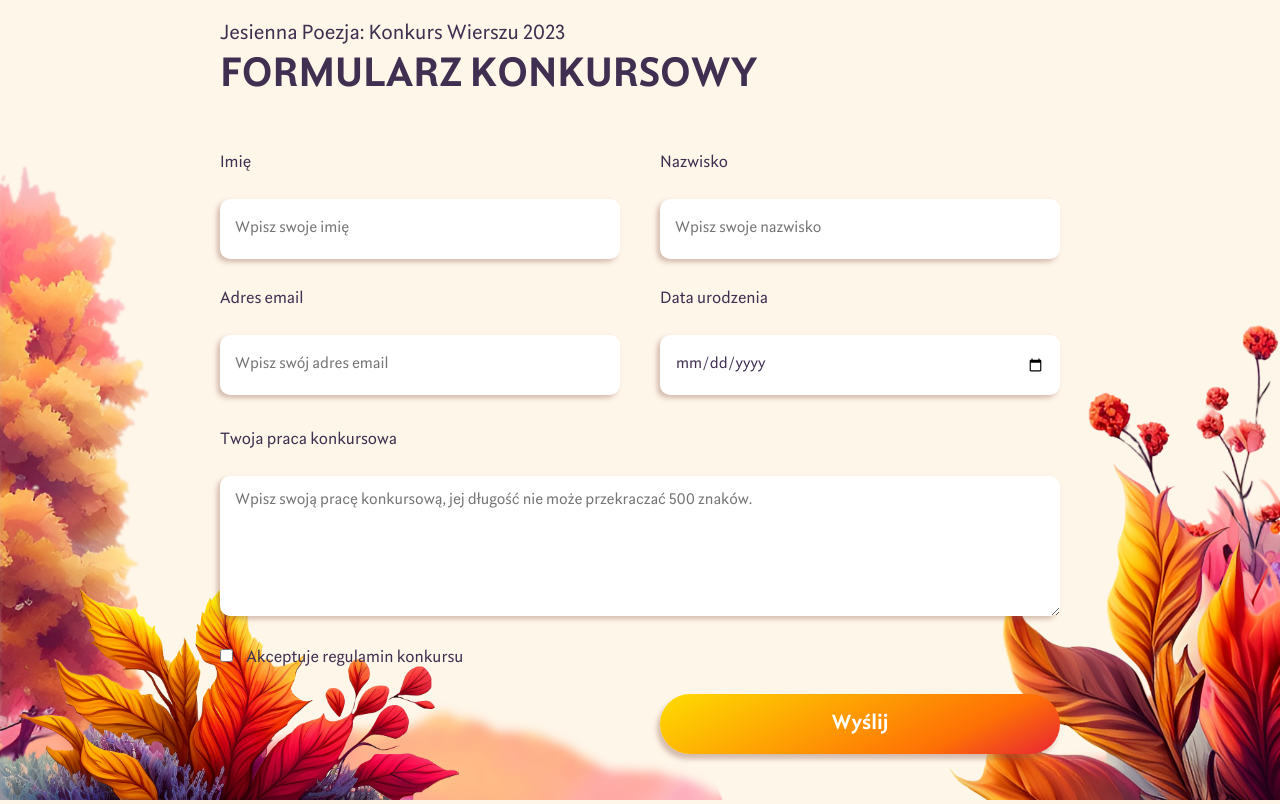
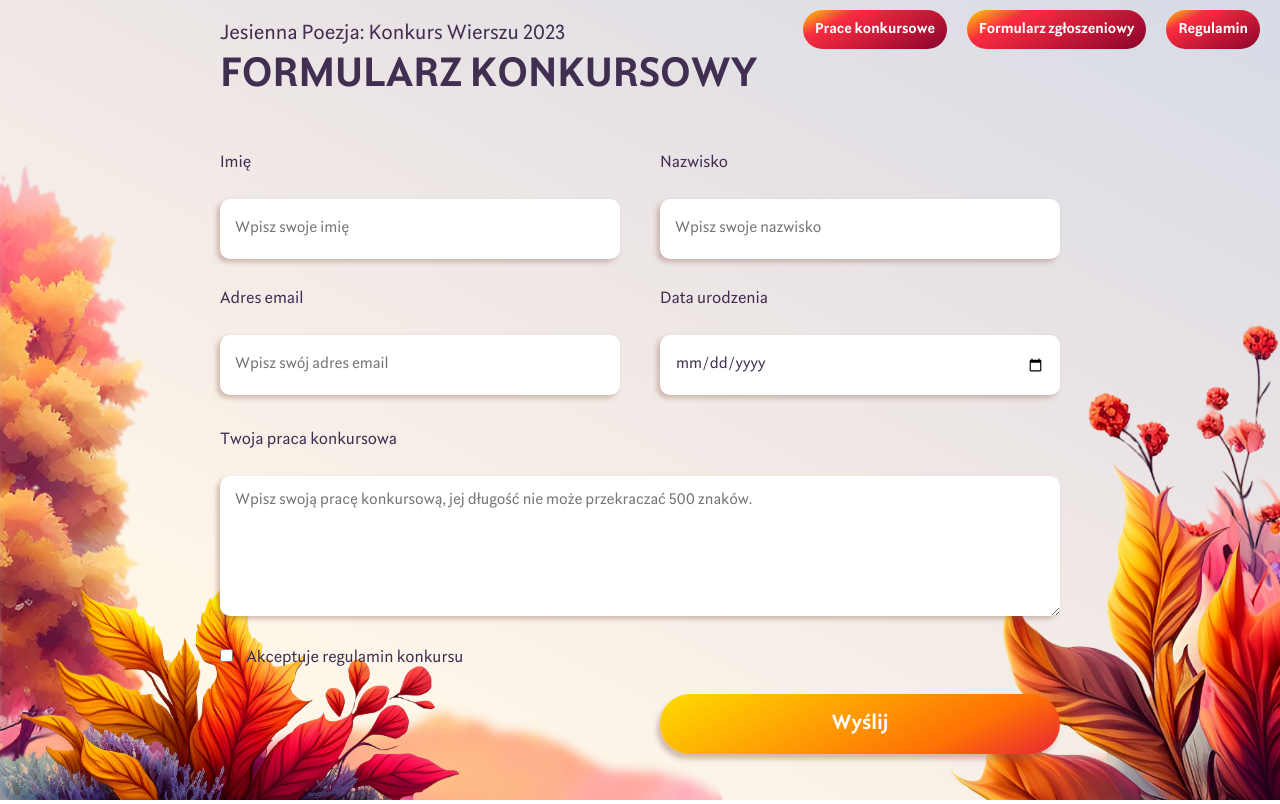
Before and after one commit to askrzypczynska/CompetitionForm-PHP, a PHP site: page / in a window 1280 px wide. Run offline with PHP 8.4, Linux system fonts and the light colour scheme.

Commit message:
Adding menu and site with contest works

```diff
--- a/index.php
+++ b/index.php
@@ -12,44 +12,63 @@
         <div class="flowerImg"></div>
         <div class="flowerImgSec"></div>
     </div>
+    <div class="menu">
+        <ul>
+            <li>
+                <a class="menuBtn" href="workList.php">
+                    Prace konkursowe
+                </a>
+            </li>
+            <li>
+                <a class="menuBtn" href="index.php">
+                    Formularz zgłoszeniowy
+            </a>
+            </li>
+            <li>
+                <a class="menuBtn" href="#">
+                    Regulamin
+                </a>
+            </li>
+        </ul>
+    </div>
     <div class="container">
         <div class="headText">
             Jesienna Poezja: Konkurs Wierszu 2023
             <div class="title">FORMULARZ KONKURSOWY</div>
         </div>
-        <form action="#">
+        <form action="workList.php" methode="get">
             <div class="user-details">
                 <div class="input-box">
                     <span class="details">Imię</span>
-                    <input type="text" class="icon" placeholder="Wpisz swoje imię" required>
+                    <input type="text" class="icon" placeholder="Wpisz swoje imię" name="firstName" required>
                 </div>
                 <div class="input-box">
                     <span class="details">Nazwisko</span>
-                    <input type="text" class="icon" placeholder="Wpisz swoje nazwisko" required>
+                    <input type="text" class="icon" placeholder="Wpisz swoje nazwisko" name="lastName" required>
                 </div>
                 <div class="input-box">
                     <span class="details">Adres email</span>
-                    <input type="text" class="icon" placeholder="Wpisz swój adres email" required>
+                    <input type="text" class="icon" placeholder="Wpisz swój adres email" name="email" required>
                 </div>
                 <div class="input-box">
                     <span class="details">Data urodzenia</span>
-                    <input type="date" required>
+                    <input type="date" name="dateBirth" required>
                 </div>
             </div>
             <div class="user-work">
                 <span class="details">Twoja praca konkursowa</span>
-                <textarea type="text" class="icon" placeholder="Wpisz swoją pracę konkursową, jej długość nie może przekraczać 500 znaków." required maxlength="500"></textarea>
-                <input type="checkbox">
+                <textarea type="text" class="icon" placeholder="Wpisz swoją pracę konkursową, jej długość nie może przekraczać 500 znaków." name="contestWork" required maxlength="500"></textarea>
+                <input type="checkbox" class="statuteCheckbox" required>
                 <label for="">Akceptuje regulamin konkursu</label><br>
             </div>
-            <div class="button">
+            <div class="buttonSubmit">
                 <input type="submit" value="Wyślij">
             </div>
         </form>
     </div>
 
     <?php
-
+        // if(isset($_GET['firstName']) and isset($_GET))
     ?>
 
 </body>
--- a/main.css
+++ b/main.css
@@ -25,6 +25,7 @@
     box-sizing: border-box;
     font-family: Rubiesque;
     color: #402f51;
+
 }
 
 body{
@@ -32,8 +33,8 @@ body{
     height: 100vh;
     justify-content: center;
     align-items: center;
-    background-color: #fef6e9;
-    background-image: url("img/background.png");
+    background-image: url("img/background.png"), linear-gradient(27deg, rgba(254,246,233,1) 22%, rgba(233,227,229,1) 67%, rgba(214,219,230,1) 100%);
+
     background-repeat: no-repeat;
     background-position: bottom left;
     background-size: 100%;
@@ -65,6 +66,46 @@ body{
     background-position: bottom right;
     background-size: 26%;
     position: absolute;
+}
+
+.menu{
+    position: fixed;
+    top: 0;
+    right: 0;
+}
+
+.menu li{
+    float: left;
+    padding: 10px;
+}
+
+.menu ul{
+    list-style-type: none;
+    margin: 0;
+    margin-right: 10px;
+    padding: 0;
+    overflow: hidden;
+}
+
+.menu ul li a{
+    display: block;
+    padding: 10px;
+    padding-left: 12px;
+    padding-right: 12px;
+    background-color: #dddddd;
+    cursor: pointer;
+    border-radius: 30px;
+    background: linear-gradient(153deg, rgba(255,205,4,1) 0%, rgba(250,44,64,1) 25%, rgba(138,3,44,1) 100%);
+    border: none;
+    outline: none;
+    color: white;
+    font-weight: 600;
+    font-size: 14px;
+    text-decoration: none;
+}
+
+.menu ul li button:hover{
+    background: linear-gradient(153deg, rgb(170, 136, 0) 0%, rgb(172, 30, 44) 25%, rgb(66, 1, 21) 100%);
 }
 
 .container{
@@ -168,13 +209,17 @@ if input:valid .icon {
     background-size: 15px;
 } */
 
-.button{
+.statuteCheckbox{
+    cursor: pointer;
+}
+
+.buttonSubmit{
     margin: 25px 0;
     display: flex;
     justify-content: flex-end;
 }
 
-.button input{
+.buttonSubmit input{
     height: 60px;
     width: 400px;
     border-radius: 30px;
@@ -186,9 +231,10 @@ if input:valid .icon {
     font-size: 20px;
     font-weight: 600;
     color: white;
+    cursor: pointer;
 }
 
-.button input:hover{
+.buttonSubmit input:hover{
     box-shadow: -5px 5px 5px 0px rgba(97, 61, 51, 0.38);
     background: linear-gradient(153deg, rgba(255,205,4,1) 0%, rgba(250,44,64,1) 53%, rgba(138,3,44,1) 100%);
 
```
Also changed, not shown: workList.php (added, +58 -0 lines).
